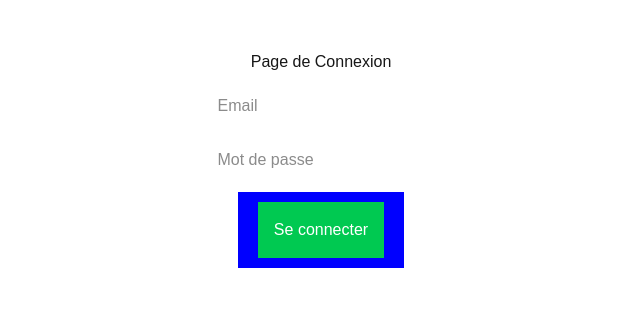
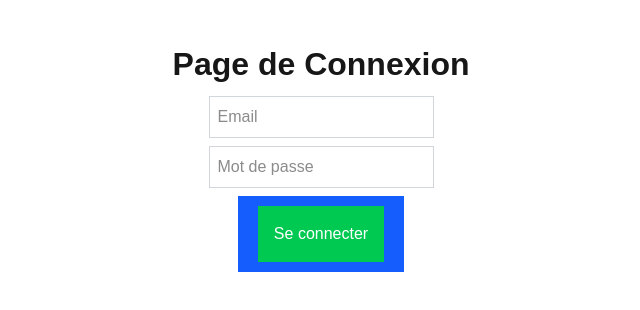
Before and after one commit to RFHJesus/NextJS, a Next.js app: page /login in a window 1280 px wide. Shown: the top 310 px of the page, without its empty margins (319-959 px from the left). Built offline with nearby package versions, Linux system fonts and the light colour scheme.

Commit message:
login en tailwind fotsiny

```diff
--- a/src/app/login/page.tsx
+++ b/src/app/login/page.tsx
@@ -1,16 +1,26 @@
-'use client';
-
 export default function LoginPage() {
   return (
-    <main style={{ padding: '50px', textAlign: 'center' }}>
-      <h1>Page de Connexion</h1>
+    <main className="p-10 text-center">
+      <h1 className="text-[2em] font-bold">Page de Connexion</h1>
       <form>
-        <input type="email" placeholder="Email" style={{ display: 'block', margin: '10px auto', padding: '10px' }} />
-        <input type="password" placeholder="Mot de passe" style={{ display: 'block', margin: '10px auto', padding: '10px' }} />
-        <button type="submit" style={{ padding: '10px 20px', backgroundColor: 'blue', color: 'white' }}>
-
-        <div className="bg-green-500 text-white p-4"> Se connecter
- </div>
+        <input
+          type="email"
+          placeholder="Email"
+          className="block mx-auto my-2 p-2 border border-gray-300"
+        />
+        <input
+          type="password"
+          placeholder="Mot de passe"
+          className="block mx-auto my-2 p-2 border border-gray-300"
+        />
+        <button
+          type="submit"
+          className="bg-blue-600 text-white p-[10px_20px]"
+        >
+          {/* On garde la div verte exactement comme dans ton code */}
+          <div className="bg-green-500 text-white p-4">
+            Se connecter
+          </div>
         </button>
       </form>
     </main>
```
